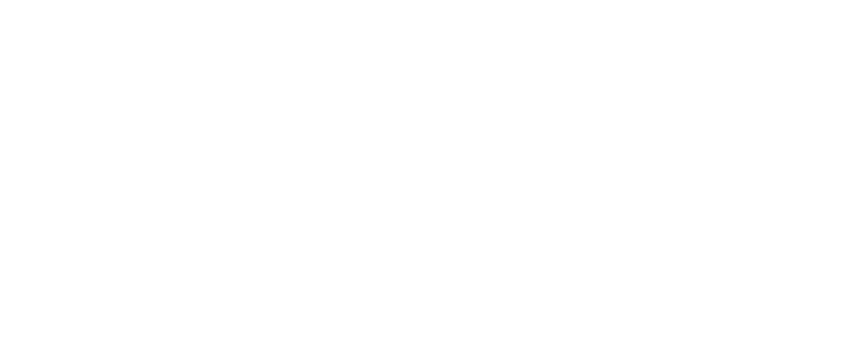
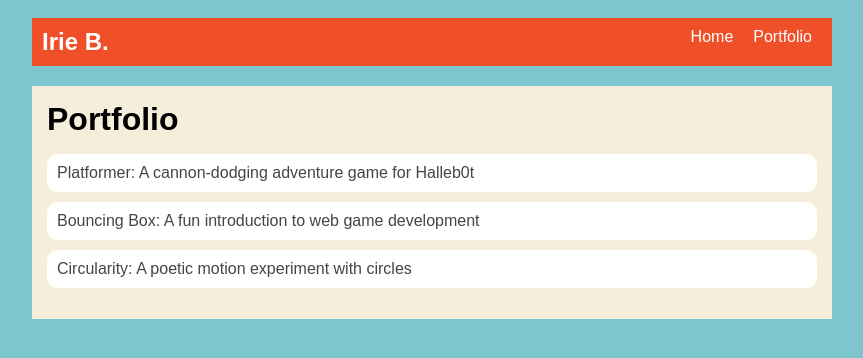
Before and after one commit to Irieisthe-best21/Irieisthe-best21.github.io, a plain HTML site: page portfolio.html in a window 1280 px wide. Shown: the whole page, without its empty margins (208-1071 px from the left). Drawn offline with Linux system fonts and the light colour scheme.

Commit message:
add portfolio page to website

```diff
--- a/portfolio.html
+++ b/portfolio.html
@@ -2,12 +2,39 @@
 <html>
   <head>
     <title>portfolio.html</title>
+    <link rel="stylesheet" href="style.css" />
   </head>
 
   <body>
     <!-- All content goes here -->
     <div id="all-contents">
-
+      <nav>
+        <h1>Irie B.</h1>
+        <ul id="nav-ul">
+          <li class="nav-li">
+            <a href="index.html">Home</a>
+          </li>
+          <li class="nav-li">
+            <a href="portfolio.html">Portfolio</a>
+          </li>
+        </ul>
+      </nav>
+      <main>
+        <div class="content">
+          <h1>Portfolio</h1>
+          <ul id="portfolio">
+            <li>
+              <a href="fsd-projects/platformer/">Platformer: A cannon-dodging adventure game for Halleb0t</a>
+            </li>
+            <li>
+              <a href="fsd-projects/bouncing-box/">Bouncing Box: A fun introduction to web game development</a>
+            </li>
+            <li>
+              <a href="fsd-projects/circularity/">Circularity: A poetic motion experiment with circles</a>
+            </li>
+          </ul>
+        </div>
+      </main>
     </div>
   </body>
 </html>
--- a/style.css
+++ b/style.css
@@ -75,3 +75,28 @@ main {
 h2, h3 {
     margin: 0px;
 }
+/* Portfolio styles */
+.content h1 {
+    color: black;
+  }
+
+  #portfolio {
+    list-style-type: none;
+    padding-left: 0;
+  }
+
+  #portfolio li {
+    background: #fff;
+    padding: 10px;
+    border-radius: 10px;
+    margin-bottom: 10px;
+  }
+
+  #portfolio li:hover {
+    background: #eee;
+  }
+
+  #portfolio a {
+    text-decoration: none;
+    color: #454545;
+  }
```
